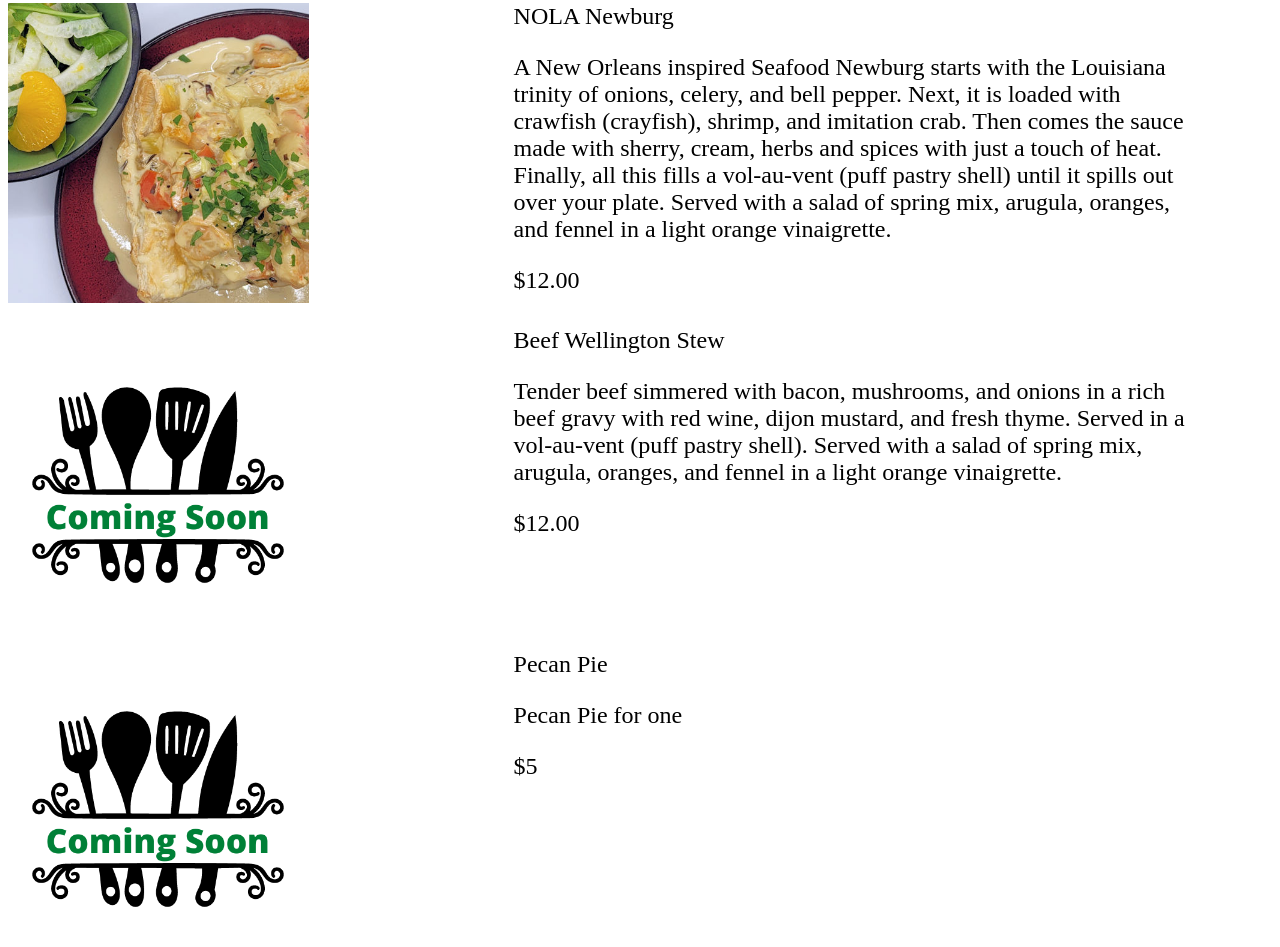
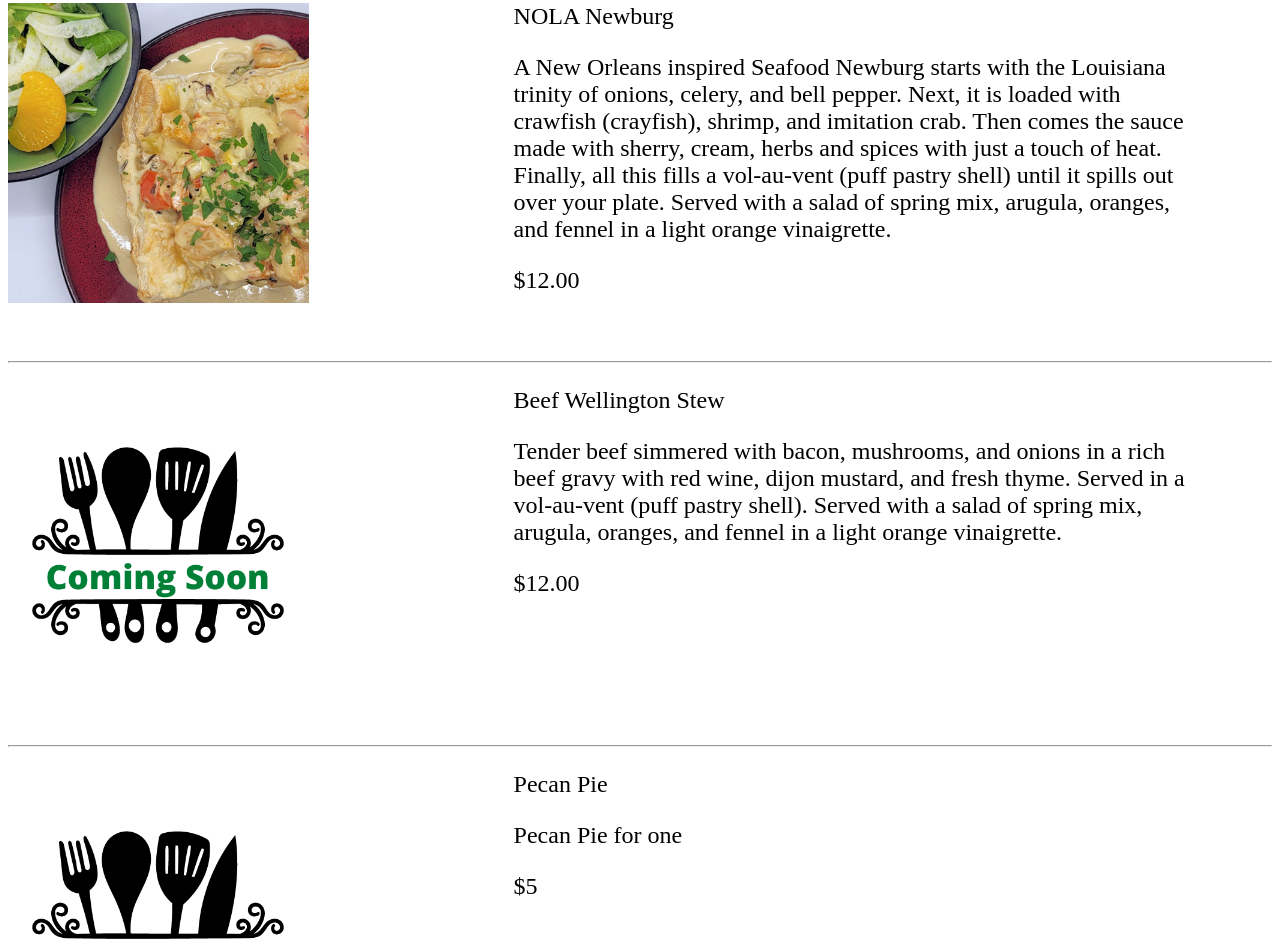
Before and after one commit to LesleyPLangdon/BCSC_Lunch, a plain HTML site: page index.html in a window 1280 px wide. Shown: the part 347-1294 px from the top of the page. Drawn offline with Linux system fonts and the light colour scheme.

Commit message:
fixed formating

```diff
--- a/index.html
+++ b/index.html
@@ -21,6 +21,7 @@
             <p>$12.00</p>
           </div>
         </div>
+        <hr />
         <div class="instrucDiv">
             <img class="instructPic" src="images/ComingSoon.png" >
             <div class="instrucText">
@@ -32,7 +33,7 @@
             <p>$12.00</p>
           </div>
         </div>
-
+        <hr />
         <div class="instrucDiv">
             <img class="instructPic" src="images/ComingSoon.png" >
             <div class="instrucText">
--- a/lunch.css
+++ b/lunch.css
@@ -23,7 +23,7 @@
     text-align: center;
 }
 .instrucDiv{
-    height: 300px;
+    height: 350px;
     justify-content: center;
 
 }
```
